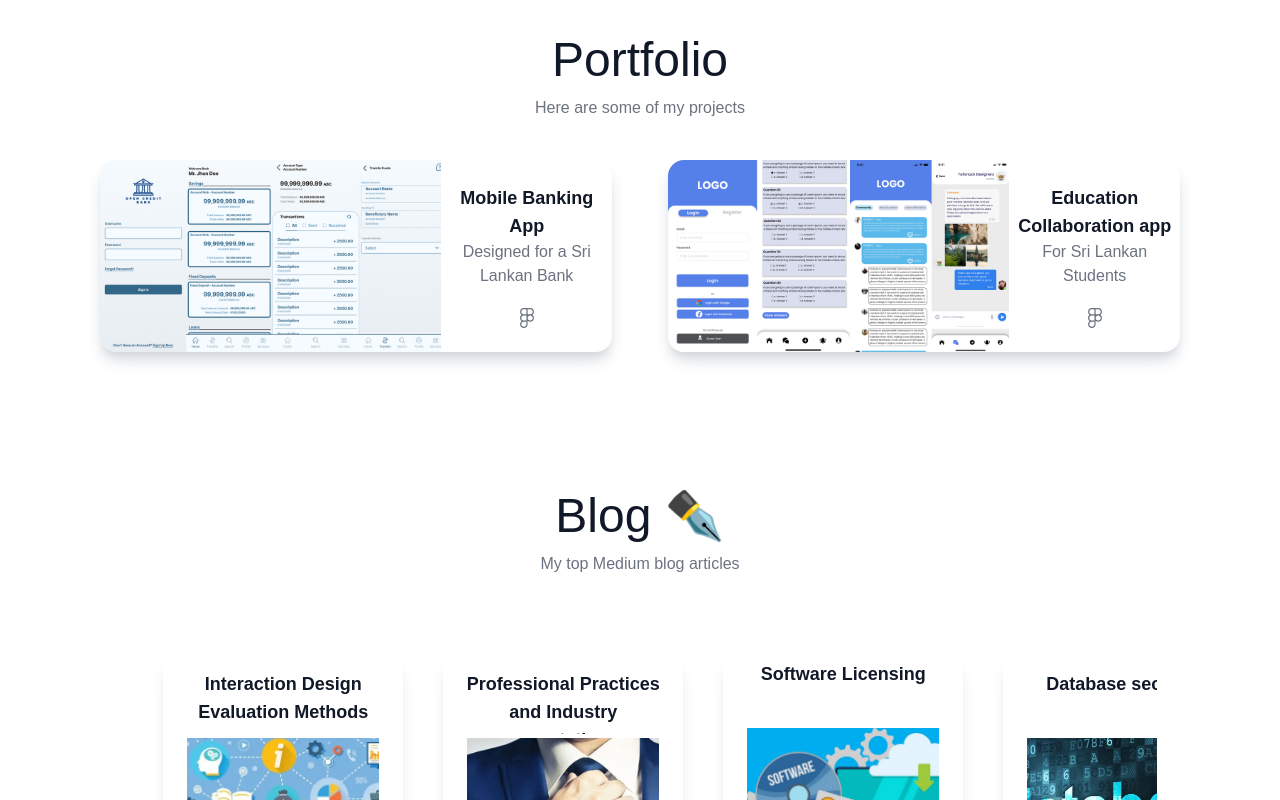
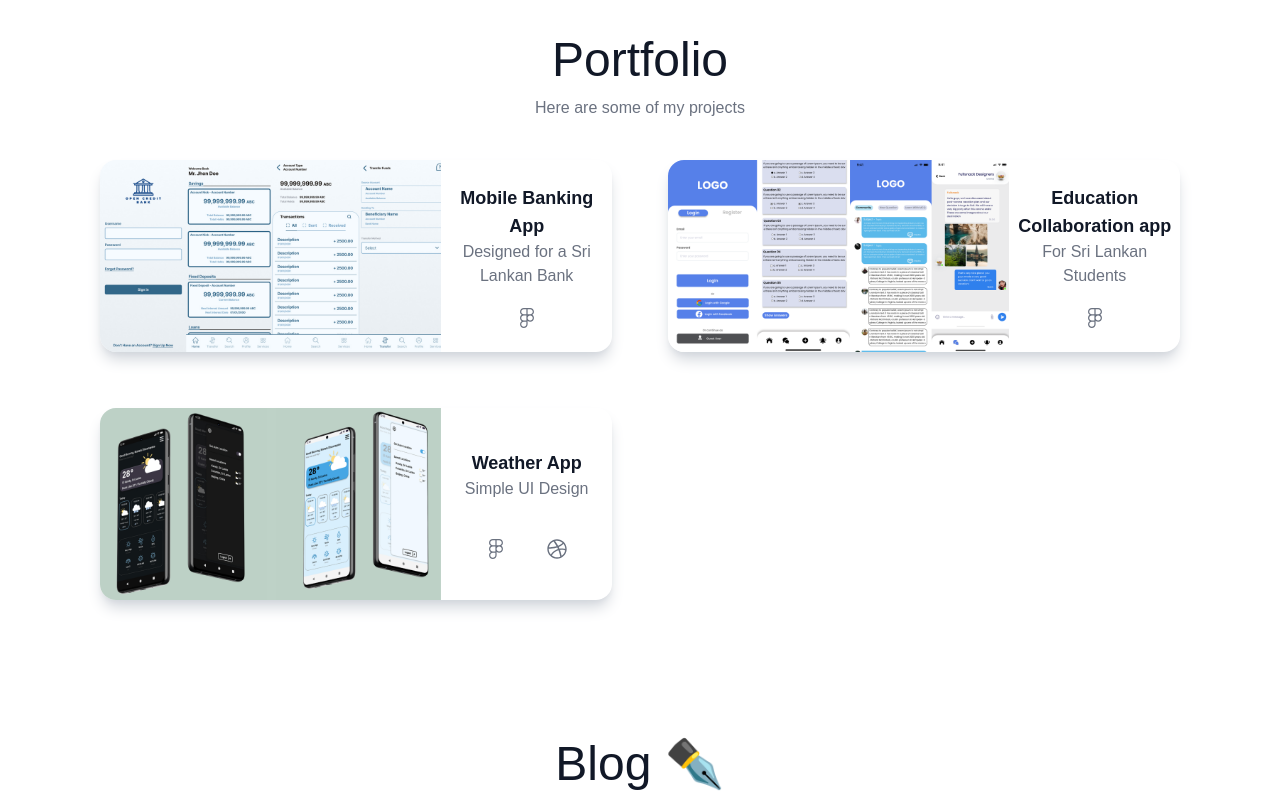
Before and after one commit to maheladissa/maheladissa.github.io, a React (Create React App) app: page / in a window 1280 px wide. Shown: the part 1432-2232 px from the top of the page. Built offline with nearby package versions, Linux system fonts and the light colour scheme; the HTML template or start-up script is replaced by a standard one.

Commit message:
Added weather app

```diff
--- a/src/components/Portfolio.jsx
+++ b/src/components/Portfolio.jsx
@@ -5,6 +5,8 @@ import {FaGithub, FaFigma, FaDribbble, FaMedium } from 'react-icons/fa';
 // import portfolio_fosterPet from '../assets/Portofolio_FosterPet.png';
 import portfolio_mobileBank from '../assets/Portofolio_MobileBank.png';
 import portfolio_eduApp from '../assets/Portofolio_EduApp.png';
+import portfolio_weatherApp from '../assets/Portofolio_WeatherApp.png';
+
 
 
 const Portfolio = () => {
@@ -41,6 +43,17 @@ const Portfolio = () => {
             medium: "",
             dribble: "",
         },
+        {
+            id: 4,
+            title: "Weather App",
+            subtitle: "Simple UI Design",
+            image: portfolio_weatherApp,
+            github: "",
+            figma:"https://www.figma.com/design/JMSKVHp6D1iJFuO20GSlTy/WeatherApp",
+            medium: "",
+            dribble: "https://dribbble.com/shots/24436629-Weather-App-UI-Design",
+        },
+
     ];
 
 
```
Also changed, not shown: src/assets/Portofolio_WeatherApp.png (added).
